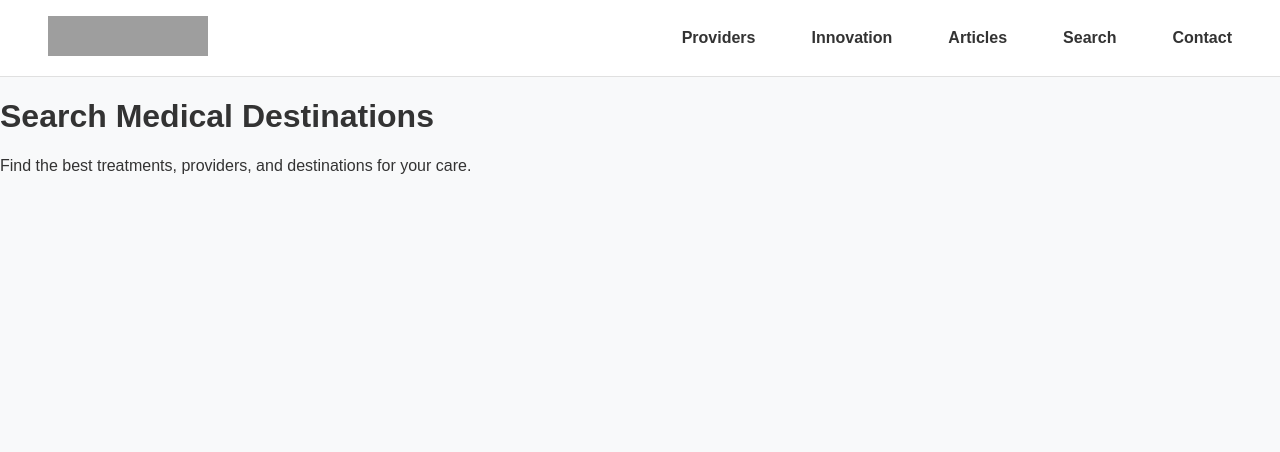
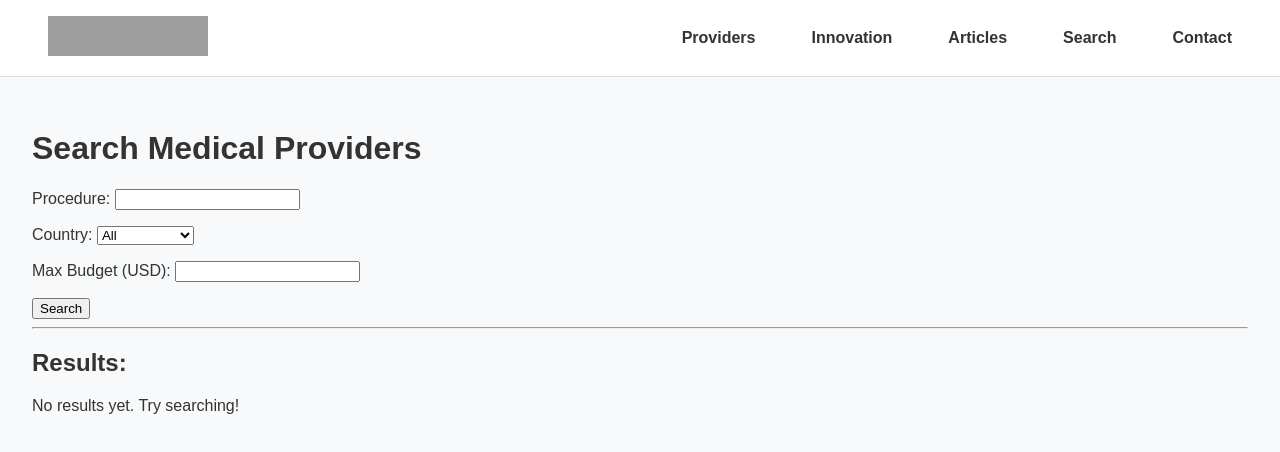
Before and after one commit to Lakewiew20000/Ai-med-travel, a Next.js app: page /search in a window 1280 px wide. Shown: the top 452 px of the page. Built offline with nearby package versions, Linux system fonts and the light colour scheme; grey boxes are pictures that could not be loaded.

Commit message:
Update search.js

```diff
--- a/pages/search.js
+++ b/pages/search.js
@@ -1,8 +1,65 @@
+import { useState } from 'react';
+
+const providers = [
+  { name: 'StemCell Clinic Mexico', country: 'Mexico', procedure: 'Stem Cell Therapy', price: 4500 },
+  { name: 'MedTour Turkey', country: 'Turkey', procedure: 'Hair Transplant', price: 2200 },
+  { name: 'Smile Dental India', country: 'India', procedure: 'Dental Implants', price: 1300 },
+  { name: 'Wellness Seoul', country: 'South Korea', procedure: 'Plastic Surgery', price: 7200 },
+];
+
 export default function Search() {
+  const [procedure, setProcedure] = useState('');
+  const [country, setCountry] = useState('');
+  const [budget, setBudget] = useState('');
+  const [results, setResults] = useState([]);
+
+  const handleSearch = () => {
+    const filtered = providers.filter(p =>
+      (!procedure || p.procedure.includes(procedure)) &&
+      (!country || p.country === country) &&
+      (!budget || p.price <= parseInt(budget))
+    );
+    setResults(filtered);
+  };
+
   return (
-    <div>
-      <h1>Search Medical Destinations</h1>
-      <p>Find the best treatments, providers, and destinations for your care.</p>
+    <div style={{ padding: '2rem' }}>
+      <h1>Search Medical Providers</h1>
+
+      <div style={{ marginBottom: '1rem' }}>
+        <label>Procedure: </label>
+        <input value={procedure} onChange={(e) => setProcedure(e.target.value)} />
+      </div>
+
+      <div style={{ marginBottom: '1rem' }}>
+        <label>Country: </label>
+        <select value={country} onChange={(e) => setCountry(e.target.value)}>
+          <option value="">All</option>
+          <option value="Mexico">Mexico</option>
+          <option value="Turkey">Turkey</option>
+          <option value="India">India</option>
+          <option value="South Korea">South Korea</option>
+        </select>
+      </div>
+
+      <div style={{ marginBottom: '1rem' }}>
+        <label>Max Budget (USD): </label>
+        <input type="number" value={budget} onChange={(e) => setBudget(e.target.value)} />
+      </div>
+
+      <button onClick={handleSearch}>Search</button>
+
+      <hr />
+
+      <h2>Results:</h2>
+      {results.length === 0 && <p>No results yet. Try searching!</p>}
+      <ul>
+        {results.map((p, index) => (
+          <li key={index}>
+            <strong>{p.name}</strong> – {p.procedure} in {p.country} for ${p.price}
+          </li>
+        ))}
+      </ul>
     </div>
   );
 }
```
